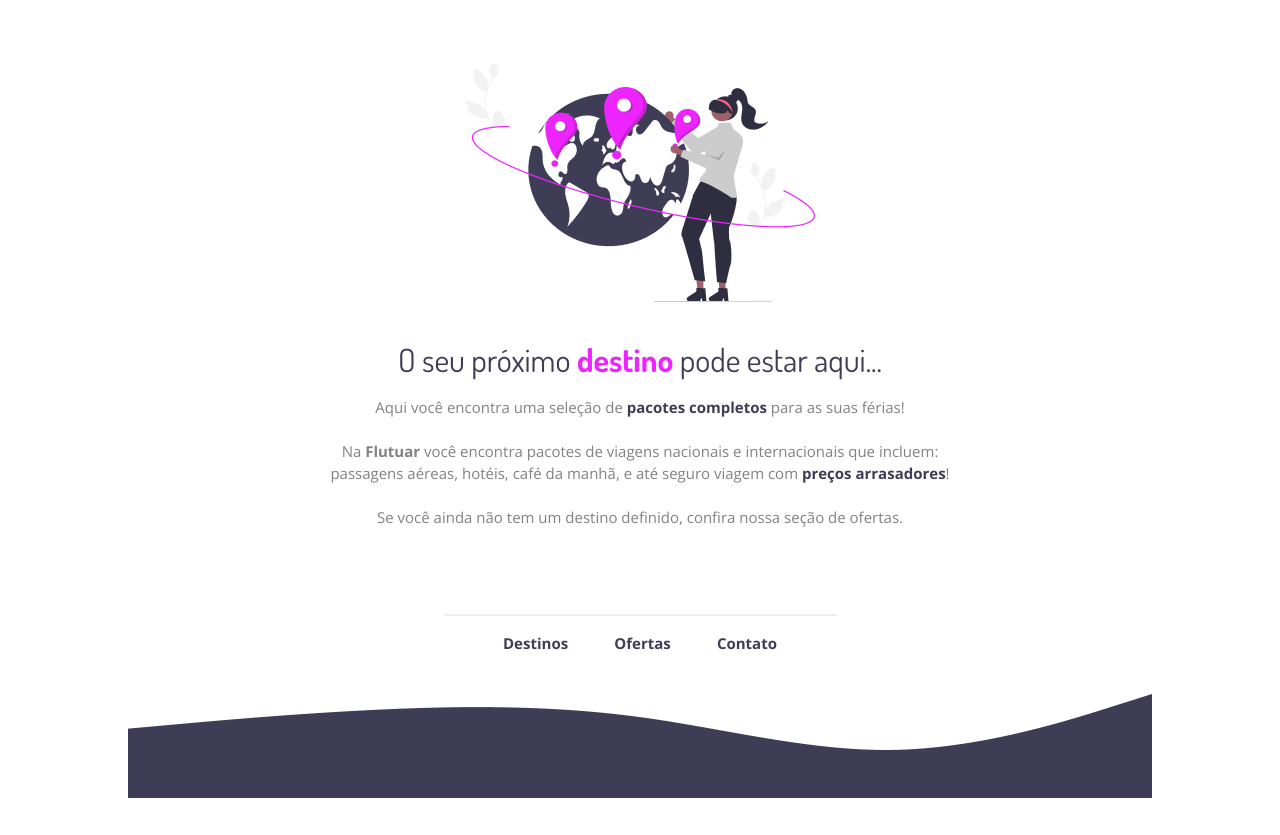
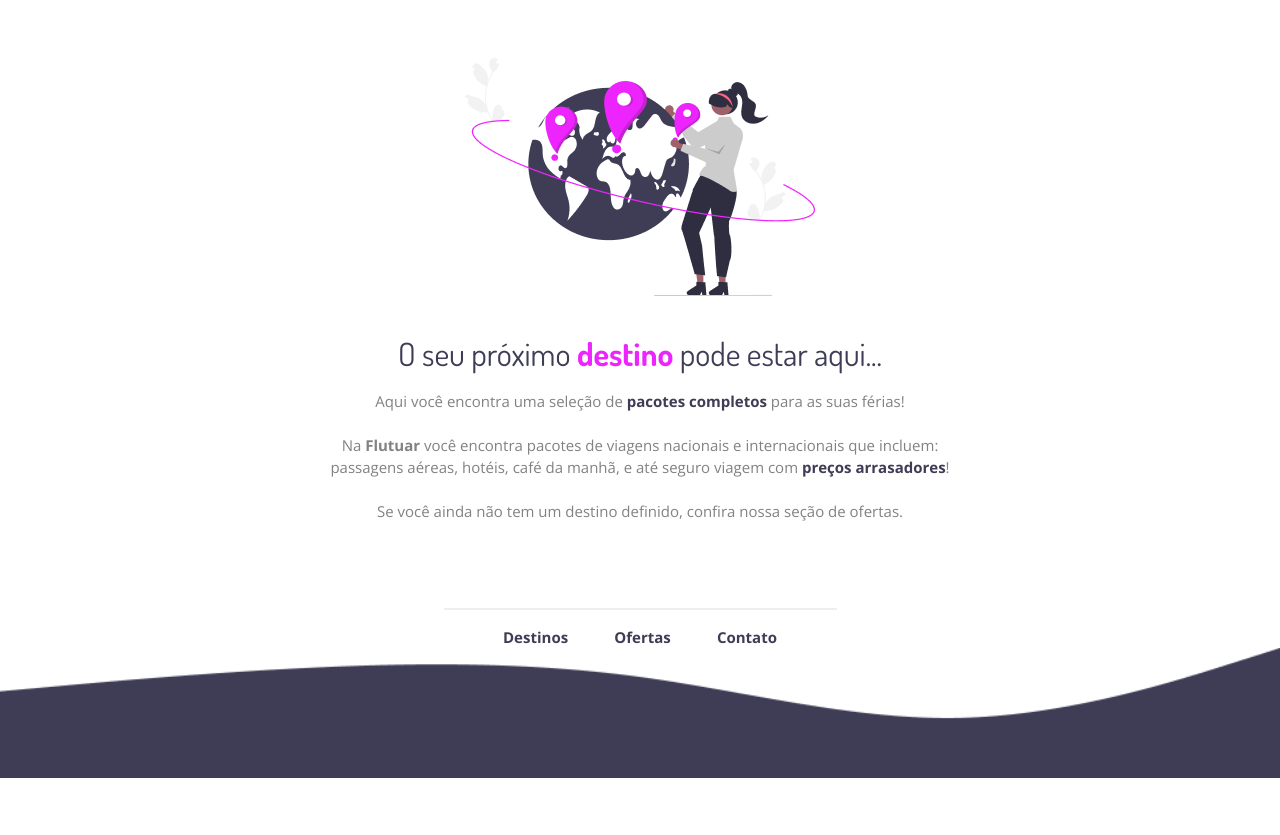
Before and after one commit to Murilo-Augusto/recriando-layout-explore-s1, a plain HTML site: page index.html in a window 1280 px wide. After the commit the page ends 800 px from the top, so only its background shows below. Drawn offline with nearby package versions, Linux system fonts and the light colour scheme.

Commit message:
Update style.css

```diff
--- a/style.css
+++ b/style.css
@@ -7,15 +7,17 @@
 body {
     font-family: 'Open Sans', sans-serif;
     text-align: center;
+    min-height: 100vh;
 }
 
 #hero {
     width: 626px;
     height: 486px;
-    margin: 64px auto;
+    margin: 0 auto 64px;
+    padding-top: 58px;
 }
 
-img {
+#hero img {
     margin-bottom: 32px;
 }
 
@@ -49,10 +51,6 @@ p span {
     margin: 0px auto 16px;
 }
 
-#links {
-    margin-bottom: 40px;
-}
-
 #links a {
     text-decoration: none;
     color: #3F3D56;
@@ -61,9 +59,14 @@ p span {
 }
 
 #footer {
+    align-self: flex-end;
     width: 100%;
 }
 
 #footer a+a{
     margin-left: 42px;
 }
+
+#wave {
+    width: 100%;
+}
```
